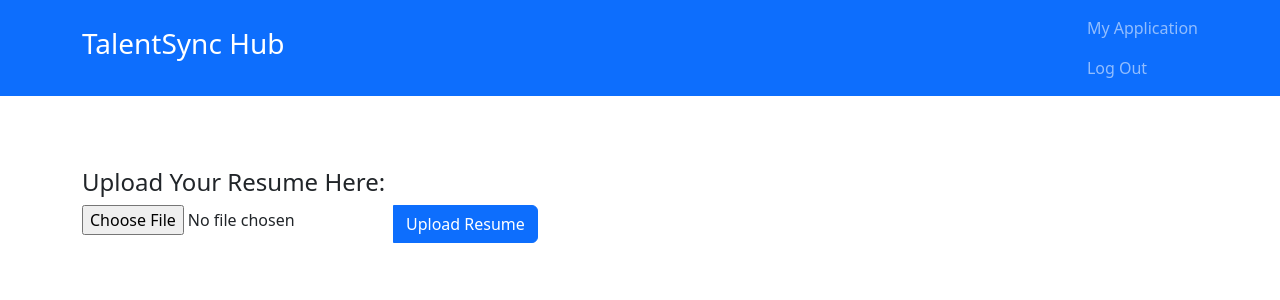
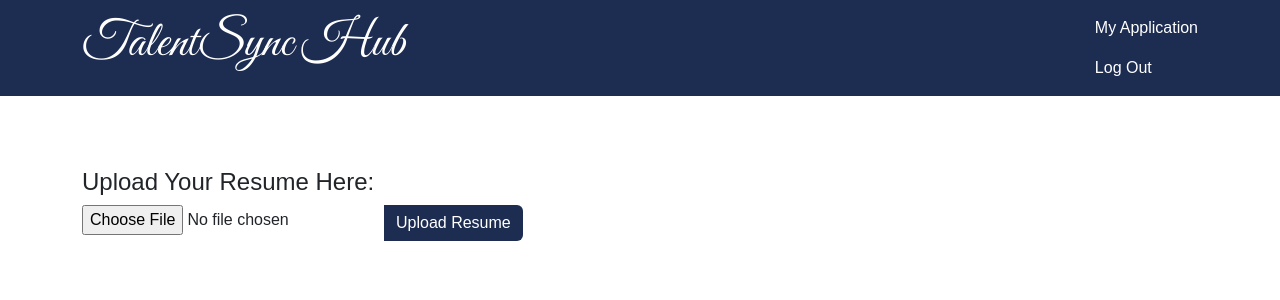
Before and after one commit to LorXinHui/DevHack, a Flask app: page /resume in a window 1280 px wide. Shown: the top 300 px of the page. Run offline with Flask 3, Linux system fonts and the light colour scheme.

Commit message:
changed some styling for the interface

```diff
--- a/static/css/sign_in.css
+++ b/static/css/sign_in.css
@@ -7,7 +7,7 @@ body {
     background-repeat: no-repeat;
     background-attachment: fixed;
     height: 100vh; /* Set the height to 100% of the viewport height */
-    font-family: 'Poppins', sans-serif;
+    font-family: 'Montserrat', sans-serif;
     display: flex;
     flex-direction: column;
     justify-content: center;
--- /dev/null
+++ b/static/css/style.css
@@ -0,0 +1,21 @@
+body {
+    margin: 0;
+    padding: 0;
+    font-family: 'Monteserrat', sans-serif;
+}
+
+.btn.btn-primary {
+    background-color: #1D2D52;
+    color: #ffffff;
+    border: none;
+}
+
+.navbar {
+    background-color: #1D2D52; /* Replace with your preferred background color */
+}
+
+.navbar .navbar-brand,
+.navbar .navbar-nav .nav-link {
+    color: #ffffff; /* Replace with your preferred font color */
+    font-family: 'Monteserrat', sans-serif;
+}
--- a/templates/application.html
+++ b/templates/application.html
@@ -135,7 +135,7 @@
         <h4>Thank you for taking the time to complete your application!</h4>
         <p>
             Your information has been carefully provided, and we appreciate the effort you've put into this process. To finalize your application, please click the "Submit" button below. Please be aware that no changes can be made after clicking submit.
-            <br>
+            <br><br>
             This action will conclude your application process, and our team will proceed with reviewing your submission. If there are any additional steps required, we will contact you using the provided contact information.
             <br>
         </p>
--- a/templates/index_emp.html
+++ b/templates/index_emp.html
@@ -6,14 +6,21 @@
     <link href="https://cdn.jsdelivr.net/npm/bootstrap@5.3.2/dist/css/bootstrap.min.css" rel="stylesheet" integrity="sha384-T3c6CoIi6uLrA9TneNEoa7RxnatzjcDSCmG1MXxSR1GAsXEV/Dwwykc2MPK8M2HN" crossorigin="anonymous">
     <script src="https://cdn.jsdelivr.net/npm/bootstrap@5.3.2/dist/js/bootstrap.bundle.min.js" integrity="sha384-C6RzsynM9kWDrMNeT87bh95OGNyZPhcTNXj1NW7RuBCsyN/o0jlpcV8Qyq46cDfL" crossorigin="anonymous"></script>
     <script src="https://code.jquery.com/jquery-3.7.1.min.js" integrity="sha256-/JqT3SQfawRcv/BIHPThkBvs0OEvtFFmqPF/lYI/Cxo=" crossorigin="anonymous"></script>
+    <link rel = "stylesheet" href = "static/css/style.css">
+
+    <link rel="preconnect" href="https://fonts.googleapis.com">
+    <link rel="preconnect" href="https://fonts.gstatic.com" crossorigin>
+    <link href="https://fonts.googleapis.com/css2?family=Montserrat&display=swap" rel="stylesheet">
+    <link href="https://fonts.googleapis.com/css2?family=Great+Vibes&display=swap" rel="stylesheet">
+
     <title>TalentSync Hub</title>
 </head>
 <body>
 
-    <nav class = "navbar navbar-dark bg-primary">
+    <nav class = "navbar">
         <div class = "container">
             <a href="/home" class = "navbar-brand">
-                <h3 class = "display-7">TalentSync Hub</h3>
+                <h3 class = "display-7" style = "font-family: 'Great Vibes', cursive; font-size: 50px; color: #ffffff">TalentSync Hub</h3>
             </a>
             <ul class = "navbar-nav">
                 <li class = "nav-item" >
--- a/templates/sign_in.html
+++ b/templates/sign_in.html
@@ -10,7 +10,7 @@
 
     <link rel="preconnect" href="https://fonts.googleapis.com">
     <link rel="preconnect" href="https://fonts.gstatic.com" crossorigin>
-    <link href="https://fonts.googleapis.com/css2?family=Poppins&display=swap" rel="stylesheet">
+    <link href="https://fonts.googleapis.com/css2?family=Montserrat&display=swap" rel="stylesheet">
     <link href="https://fonts.googleapis.com/css2?family=Great+Vibes&display=swap" rel="stylesheet">
 
     <title>TalentSync Hub</title>
--- a/templates/sign_up.html
+++ b/templates/sign_up.html
@@ -7,9 +7,10 @@
     <script src="https://cdn.jsdelivr.net/npm/bootstrap@5.3.2/dist/js/bootstrap.bundle.min.js" integrity="sha384-C6RzsynM9kWDrMNeT87bh95OGNyZPhcTNXj1NW7RuBCsyN/o0jlpcV8Qyq46cDfL" crossorigin="anonymous"></script>
     <script src="https://code.jquery.com/jquery-3.7.1.min.js" integrity="sha256-/JqT3SQfawRcv/BIHPThkBvs0OEvtFFmqPF/lYI/Cxo=" crossorigin="anonymous"></script>
     <link rel = "stylesheet" href = "static/css/sign_in.css">
+
     <link rel="preconnect" href="https://fonts.googleapis.com">
     <link rel="preconnect" href="https://fonts.gstatic.com" crossorigin>
-    <link href="https://fonts.googleapis.com/css2?family=Poppins&display=swap" rel="stylesheet">
+    <link href="https://fonts.googleapis.com/css2?family=Montserrat&display=swap" rel="stylesheet">
     <link href="https://fonts.googleapis.com/css2?family=Great+Vibes&display=swap" rel="stylesheet">
 
     <title>TalentSync Hub</title>
```
Also changed, not shown: templates/index_hr.html (+7 -0 lines).
